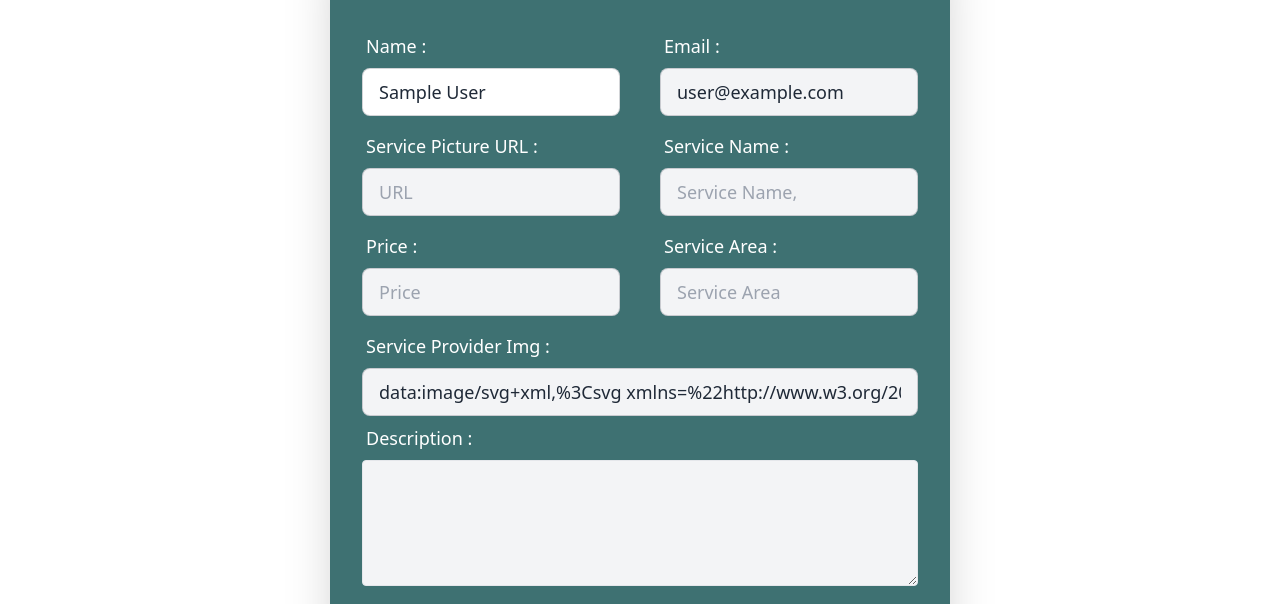
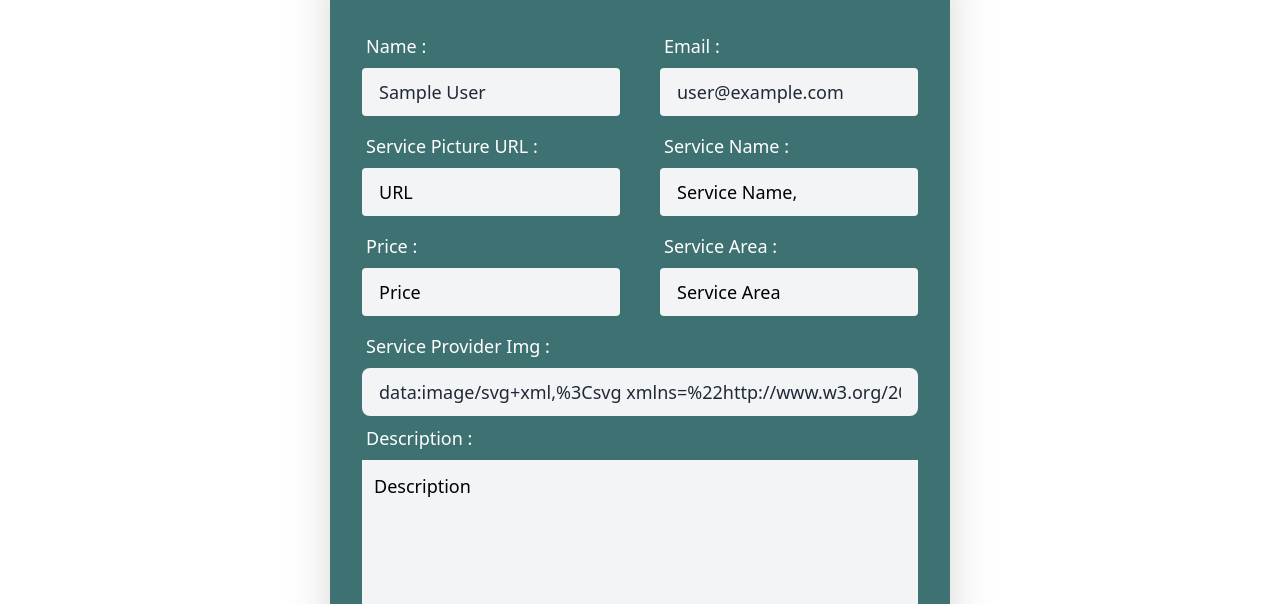
Before and after one commit to tuhinhossain123/offline-service-sharing-web-application-client, a React (Vite) app: page /addServices in a window 1280 px wide. Shown: the part 315-919 px from the top of the page. Built offline with nearby package versions, Linux system fonts and the light colour scheme; no server answers; sample sign-in values are in the browser's storage.

Commit message:
update from redesign

```diff
--- a/src/components/ServiceFrom/ServiceFrom.jsx
+++ b/src/components/ServiceFrom/ServiceFrom.jsx
@@ -7,11 +7,11 @@ const ServiceFrom = ({ handleSubmit }) => {
   const { user } = useContext(AuthContext);
   return (
     <div className=" my-16 px-5">
-      <div className="bg-[#3e7172] w-full lg:w-[50%] mx-auto p-8 rounded-lg shadow-2xl ">
+      <div className="bg-[#3e7172] w-full lg:w-[50%] mx-auto p-4 lg:p-8 rounded-lg shadow-2xl ">
         <h2 className="text-5xl text-white font-semibold text-center pb-5">Add Service</h2>
         <form
           onSubmit={handleSubmit}
-          className=" "
+
         >
           <div className="md:flex justify-center gap-10 mb-2">
             <div className="form-control w-full">
@@ -23,7 +23,7 @@ const ServiceFrom = ({ handleSubmit }) => {
                   type="text"
                   name="service_provider_name"
                   placeholder="Your name"
-                  className="input input-bordered w-full bg-white text-lg"
+                  className="input bg-gray-100 text-lg w-full focus:outline-none placeholder:text-black  rounded"
                   defaultValue={user.displayName}
                 />
               </label>
@@ -37,7 +37,7 @@ const ServiceFrom = ({ handleSubmit }) => {
                   type="email"
                   name="email"
                   placeholder="Your Email"
-                  className="input input-bordered w-full bg-gray-100 text-lg"
+                  className="input bg-gray-100 text-lg w-full focus:outline-none placeholder:text-black  rounded"
                   defaultValue={user.email}
                 />
               </label>
@@ -53,7 +53,7 @@ const ServiceFrom = ({ handleSubmit }) => {
                   type="text"
                   name="service_img"
                   placeholder="URL"
-                  className="input input-bordered w-full bg-gray-100 text-lg"
+                  className="input bg-gray-100 text-lg w-full focus:outline-none placeholder:text-black  rounded"
                 />
               </label>
             </div>
@@ -66,7 +66,7 @@ const ServiceFrom = ({ handleSubmit }) => {
                   type="text"
                   name="service_name"
                   placeholder="Service Name,"
-                  className="input input-bordered w-full bg-gray-100 text-lg"
+                  className="input bg-gray-100 text-lg w-full focus:outline-none placeholder:text-black  rounded"
                 />
               </label>
             </div>
@@ -81,7 +81,7 @@ const ServiceFrom = ({ handleSubmit }) => {
                   type="text"
                   name="service_price"
                   placeholder="Price"
-                  className="input input-bordered w-full bg-gray-100 text-lg"
+                  className="input bg-gray-100 text-lg w-full focus:outline-none placeholder:text-black rounded"
                 />
               </label>
             </div>
@@ -94,7 +94,7 @@ const ServiceFrom = ({ handleSubmit }) => {
                   type="text"
                   name="service_area"
                   placeholder="Service Area"
-                  className="input input-bordered w-full bg-gray-100 text-lg"
+                  className="input bg-gray-100 text-lg w-full focus:outline-none placeholder:text-black  rounded"
                 />
               </label>
             </div>
@@ -108,7 +108,7 @@ const ServiceFrom = ({ handleSubmit }) => {
                 type="text"
                 name="service_provider_img"
                 placeholder="Service Img"
-                className="input input-bordered w-full bg-gray-100 text-lg"
+                className="input bg-gray-100 text-lg w-full focus:outline-none placeholderact-black rounded-l-lg"
                 defaultValue={user.photoURL}
               />
             </label>
@@ -118,11 +118,12 @@ const ServiceFrom = ({ handleSubmit }) => {
               <span className="label-text text-white text-lg">Description :</span>
             </label>
             <textarea
-              className="border p-5 rounded bg-gray-100 text-lg"
+              className=" bg-gray-100 p-3 text-lg w-full focus:outline-none placeholder:text-black"
+              placeholder="Description"
               name="service_des"
               id=""
               cols="10"
-              rows="3"
+              rows="5"
             ></textarea>
           </div>
           <div className="flex justify-center">
--- a/src/pages/UpdateService/UpdateService.jsx
+++ b/src/pages/UpdateService/UpdateService.jsx
@@ -48,33 +48,39 @@ const UpdateService = () => {
   };
 
   return (
-    <div>
-      <form onSubmit={handleUpdate} className="md:w-[60%] mx-auto">
+    <div className="my-16 px-4">
+      <div className="bg-[#3e7172] w-full lg:w-[50%] mx-auto p-8 rounded-lg shadow-2xl">
+        <form onSubmit={handleUpdate}>
+          <h2 className="text-3xl md:px-10 text-center pb-4 md:text-5xl text-white font-semibold">
+            Update Your Services
+          </h2>
           <div className="md:flex justify-center gap-10 mb-2">
             <div className="form-control  w-full">
               <label className="label">
-              <span className="label-text ">Your Name:</span>
+                <span className="label-text text-white text-lg">
+                  Your Name:
+                </span>
               </label>
               <label className="input-group">
                 <input
                   type="text"
                   name="name"
                   placeholder="Your Name"
-                className="input input-bordered w-full"
+                  className="input bg-gray-100 text-lg w-full focus:outline-none placeholderact-black rounded-l-lg"
                   defaultValue={user?.displayName}
                 />
               </label>
             </div>
             <div className="form-control  w-full">
               <label className="label">
-              <span className="label-text ">Email:</span>
+                <span className="label-text text-white text-lg">Email:</span>
               </label>
               <label className="input-group">
                 <input
                   type="email"
                   name="email"
                   placeholder="Your Email"
-                className="input input-bordered w-full"
+                  className="input bg-gray-100 text-lg w-full focus:outline-none placeholder:text-black rounded"
                   defaultValue={user?.email}
                 />
               </label>
@@ -83,28 +89,32 @@ const UpdateService = () => {
           <div className="md:flex justify-center gap-10 mb-2">
             <div className="form-control  w-full">
               <label className="label">
-              <span className="label-text ">Picture URL:</span>
+                <span className="label-text text-white text-lg">
+                  Picture URL:
+                </span>
               </label>
               <label className="input-group">
                 <input
                   type="text"
                   name="service_img"
                   placeholder="URL"
-                className="input input-bordered w-full"
+                  className="input bg-gray-100 text-lg w-full focus:outline-none placeholder:text-black rounded"
                   defaultValue={data.service_img}
                 />
               </label>
             </div>
             <div className="form-control  w-full">
               <label className="label">
-              <span className="label-text ">Service Name:</span>
+                <span className="label-text text-white text-lg">
+                  Service Name:
+                </span>
               </label>
               <label className="input-group">
                 <input
                   type="text"
                   name="service_name"
-                placeholder="Service Name,"
-                className="input input-bordered w-full"
+                  placeholder="Service Name"
+                  className="input bg-gray-100 text-lg w-full focus:outline-none placeholder:text-black rounded"
                 />
               </label>
             </div>
@@ -112,48 +122,54 @@ const UpdateService = () => {
           <div className="md:flex justify-center gap-10 mb-2">
             <div className="form-control  w-full">
               <label className="label">
-              <span className="label-text ">Price:</span>
+                <span className="label-text text-white text-lg">Price:</span>
               </label>
               <label className="input-group">
                 <input
                   type="text"
                   name="service_price"
                   placeholder="Price"
-                className="input input-bordered w-full"
+                  className="input bg-gray-100 text-lg w-full focus:outline-none placeholder:text-black rounded"
                 />
               </label>
             </div>
             <div className="form-control  w-full">
               <label className="label">
-              <span className="label-text ">Service Area:</span>
+                <span className="label-text text-white text-lg">
+                  Service Area:
+                </span>
               </label>
               <label className="input-group">
                 <input
                   type="text"
                   name="service_area"
                   placeholder="Service Area"
-                className="input input-bordered w-full"
+                  className="input bg-gray-100 text-lg w-full focus:outline-none placeholder:text-black rounded"
                 />
               </label>
             </div>
           </div>
           <div className="form-control mx-auto text-center mb-2  w-full">
             <label className="label">
-            <span className="label-text ">Description:</span>
+              <span className="label-text text-white text-lg">
+                Description:
+              </span>
             </label>
             <textarea
-            className="border p-5"
+              className=" bg-gray-100 p-3 text-lg w-full focus:outline-none placeholder:text-black rounded"
               name="service_des"
+              placeholder="Service Description"
               id=""
               cols="10"
-            rows="3"
+              rows="5"
             ></textarea>
           </div>
           <div className="flex justify-center">
-          <button className="btn btn-block bg-gray-200 mt-3">Update</button>
+            <button className="btn btn-block bg-gray-200 mt-3 text-xl">Update Services</button>
             <ToastContainer />
           </div>
         </form>
+      </div>
     </div>
   );
 };
```
Lines whose indentation alone changed are shown as unchanged.
